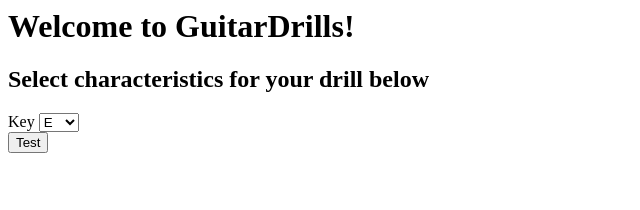
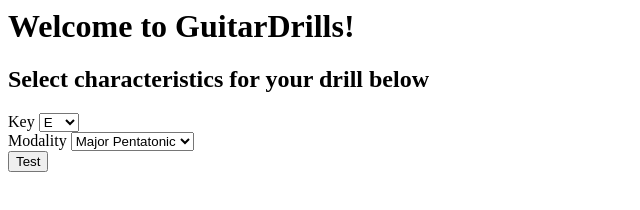
Before and after one commit to dboren/GuitarDrills, a website: page index.html in a window 1280 px wide. Shown: the whole page, without its empty margins (0-640 px from the left). Drawn offline with Linux system fonts and the light colour scheme.

Commit message:
Added modality dropdown with major and minor pentatonic options.

```diff
--- a/index.html
+++ b/index.html
@@ -27,6 +27,17 @@
         <option value="d#">D#</option>
     </select>
     <br>
+
+
+    <label for="modality">Modality</label>
+
+    <!-- Just using pentatonics for initial testing. Will add more options-->
+
+    <select name="modality" id="modality">
+        <option value="major pentatonic">Major Pentatonic</option>
+        <option value="minor pentatonic">Minor Pentatonic</option>
+    </select>
+    <br>
     <button>Test</button>
 
     <script src="testPitch.js"></script>
```
